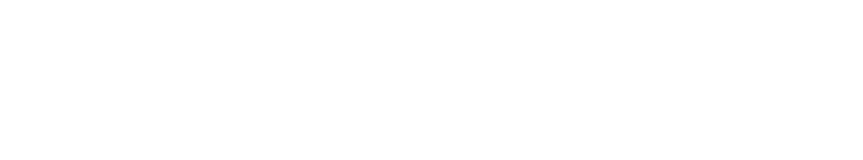
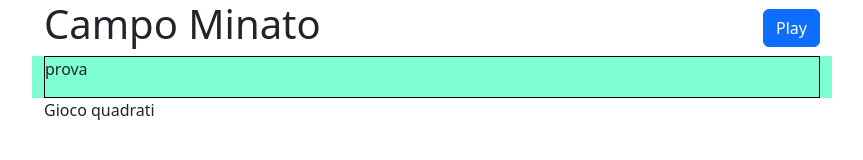
Before and after one commit to LucaBeltrami10/js-campominato-grid, a plain HTML site: page index.html in a window 1280 px wide. Shown: the whole page, without its empty margins (208-1071 px from the left). Drawn offline with nearby package versions, Linux system fonts and the light colour scheme.

Commit message:
link bootstrap + contenuto html + classi css cust.

```diff
--- a/css/style.css
+++ b/css/style.css
@@ -3,3 +3,15 @@
     padding: 0;
     box-sizing: border-box;
 }
+
+.bc-lightgreen{
+    background-color: #7fffd4;
+}
+
+.bc-lighblue{
+    background-color: lightskyblue;
+}
+
+.my_container{
+    max-width: 800px;
+}
--- a/index.html
+++ b/index.html
@@ -4,10 +4,24 @@
     <meta charset="UTF-8">
     <meta name="viewport" content="width=device-width, initial-scale=1.0">
     <title>js-campominato-grid</title>
+    <!-- link bootstrap -->
+    <link href="https://cdn.jsdelivr.net/npm/bootstrap@5.3.2/dist/css/bootstrap.min.css" rel="stylesheet" integrity="sha384-T3c6CoIi6uLrA9TneNEoa7RxnatzjcDSCmG1MXxSR1GAsXEV/Dwwykc2MPK8M2HN" crossorigin="anonymous">
     <!-- link css custom -->
     <link rel="stylesheet" href="./css/style.css">
 </head>
 <body>
+    <header class="my_container container-fluid d-flex justify-content-between align-items-center">
+        <h1 class="fs-1">Campo Minato</h1>
+        <button type="button" class="btn btn-primary">Play</button>
+    </header>
+    <main class="my_container container-fluid bc-lightgreen text-center">
+        <div id="squares-container" class="d-flex flex-wrap border border-black">
+        <p>prova</p>
+        </div>
+    </main>
+    <footer class="my_container container-fluid">
+        <p>Gioco quadrati</p>
+    </footer>
 
     <script src="./js/script.js"></script>
 </body>
--- a/js/script.js
+++ b/js/script.js
@@ -15,5 +15,4 @@ Quando l'utente clicca su ogni cella, la cella cliccata si colora di azzurro ed
  *          = classlist.add(classe css colore)
  *          = console.log(THIS)(index ciclo usato per aggiungere contenuto)  (prova THIS, teoricamente dovrebbe essere il soggetto del listener. verrà stampato il tag o il contenuto? penso il tag)
  *
- *
  */
```
